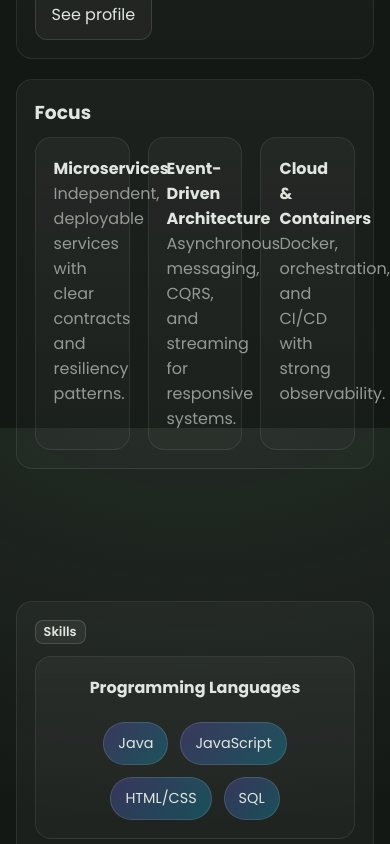
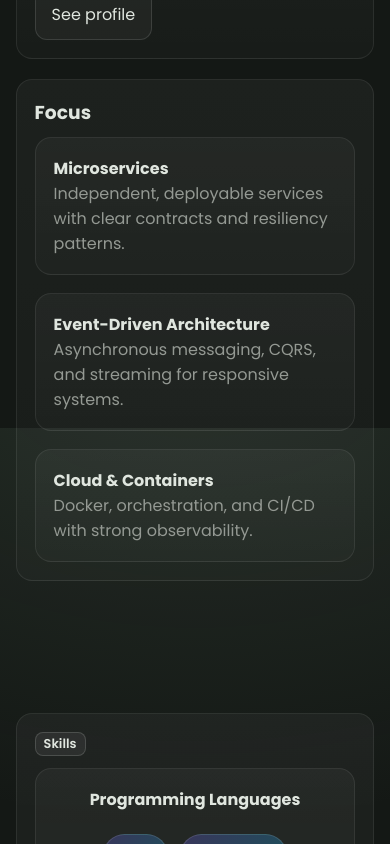
Before and after one commit to Tushar-Pandey-31/portfolio_react_js, a React (Vite) app: page / in a window 390 px wide. Shown: the part 1260-2104 px from the top of the page. Built offline with nearby package versions, Linux system fonts and the light colour scheme; no server answers.

Commit message:
fixed mobile UI

```diff
--- a/src/index.css
+++ b/src/index.css
@@ -196,11 +196,21 @@
 .card-12 { grid-column: span 12; }
 
 @media (max-width: 900px) {
-  .hero-grid {
+  .hero-grid {
     grid-template-columns: 1fr;
     place-items: center;
   }
-  .card-4, .card-6, .card-8 { grid-column: span 12; }
+
+  /* FIX: Change the parent container's layout to stack cards vertically */
+  .card-grid {
+    display: flex;
+    flex-direction: column;
+  }
+
+  .card-4, .card-6, .card-8 {
+    /* This rule is now less critical but keeps consistent with the original intent. */
+    grid-column: span 12;
+  }
 }
 
 .footer {
```
